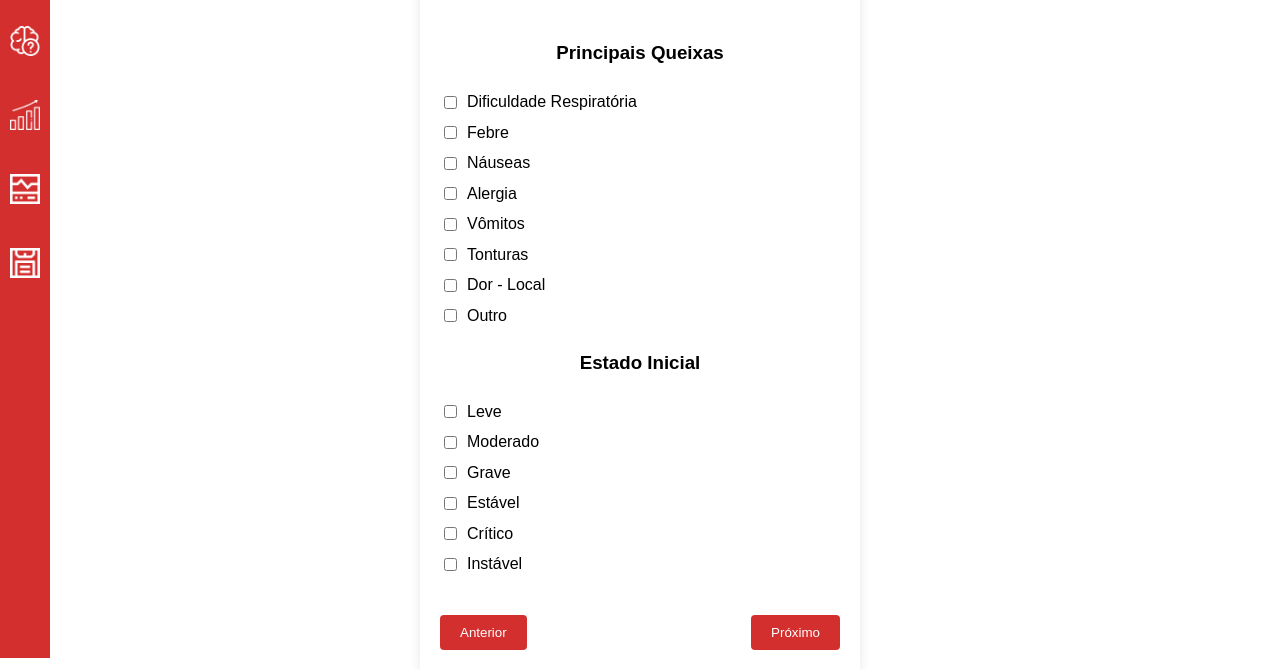
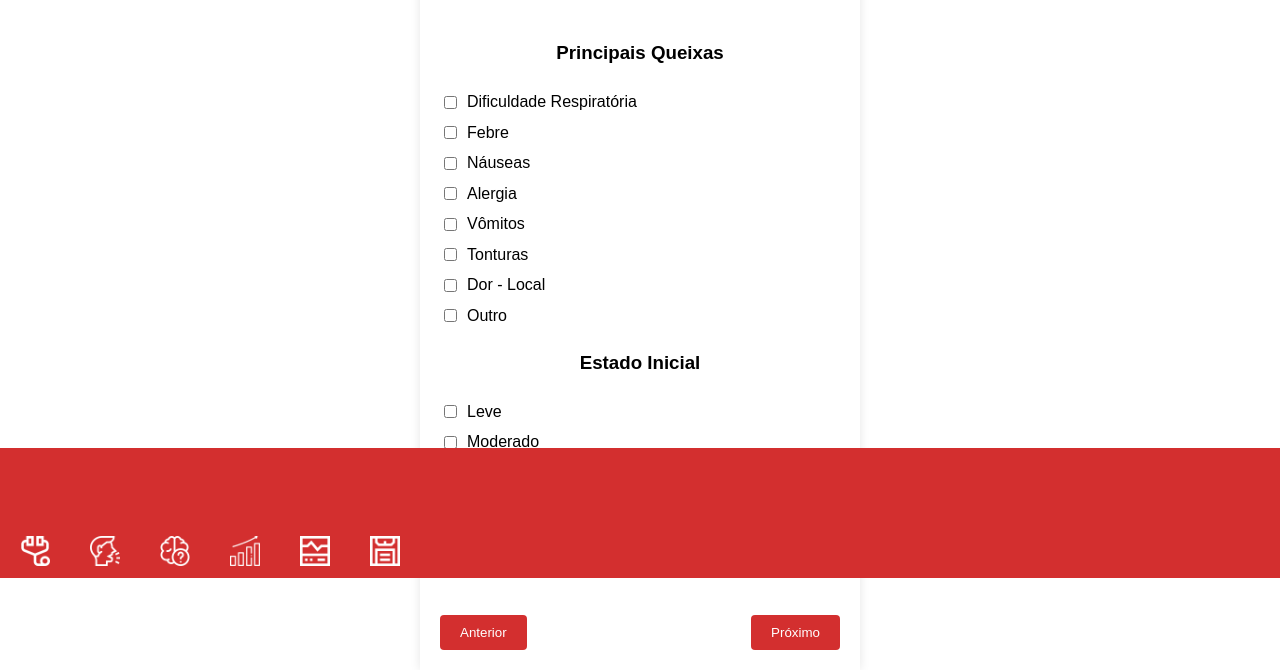
Before and after one commit to ninosim/ninosim.github.io, a plain HTML site: page 00.Queixas2.html in a window 1280 px wide. Shown: the part 222-892 px from the top of the page. Drawn offline with Linux system fonts and the light colour scheme.

Commit message:
Add files via upload

```diff
--- a/00.Queixas2.html
+++ b/00.Queixas2.html
@@ -34,7 +34,7 @@
 
 
             .sidebar {
-                width: 40px; /* Reduz a largura da barra lateral */
+                width: 100%; /* Reduz a largura da barra lateral */
                 padding-top: 60px;
             }
 
@@ -174,19 +174,19 @@
         }
         .sidebar {
             position: fixed;
-            top: 0;
-            left: 0;
-            width: 50px;
-            height: 100%;
+            bottom: 0;
+            right: 0;
+            width: 100%;
+            height: 50px;
             background-color: #d32f2f;
             display: flex;
-            flex-direction: column;
+            flex-direction: row;
             align-items: center;
             padding-top: 80px;
         }
         .sidebar img {
             width: 30px;
-            margin: 20px 0;
+            margin: 20px;
         }
     </style>
 </head>
```
